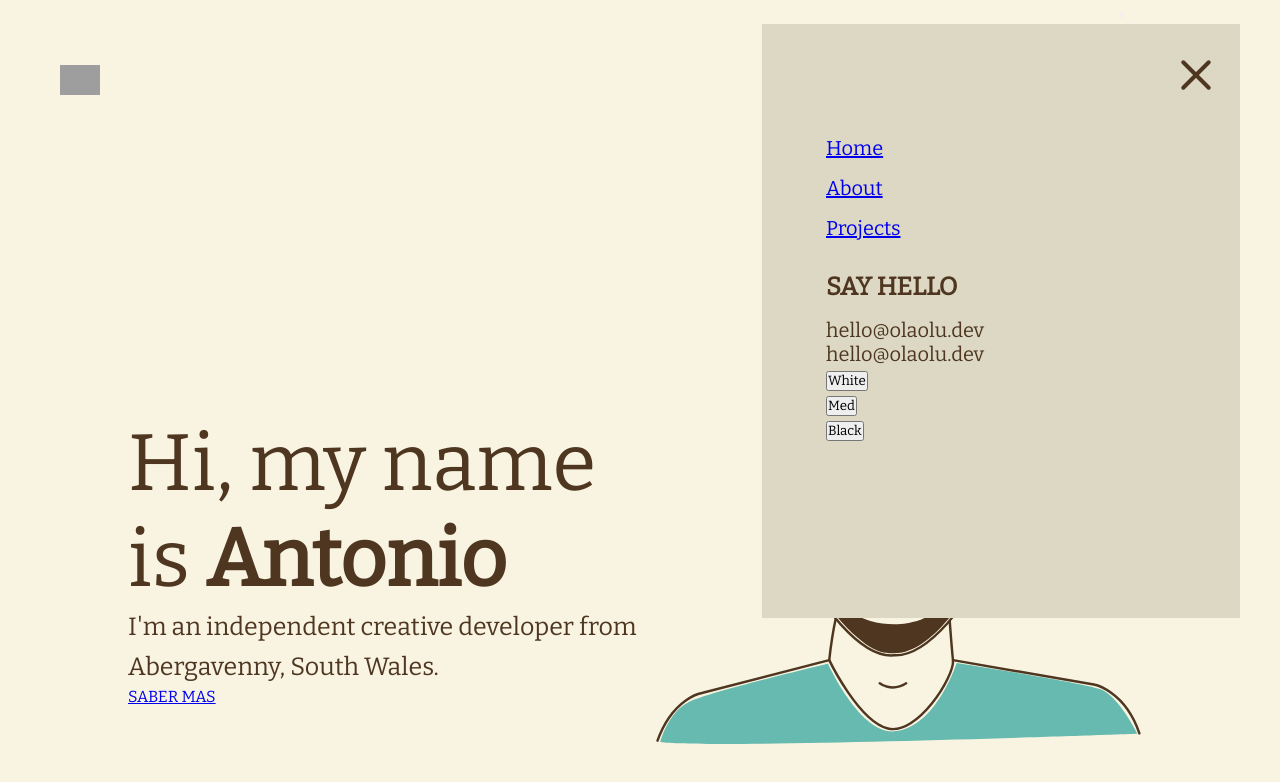
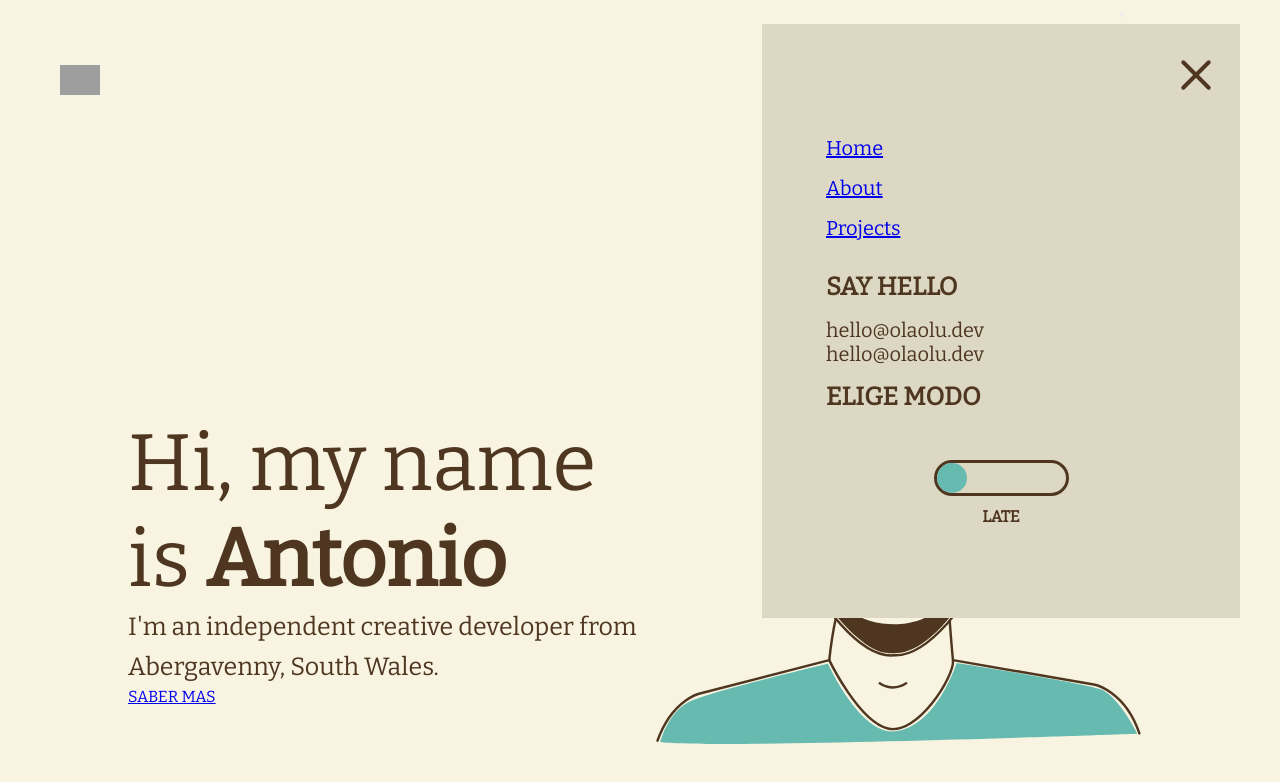
Before and after one commit to i42maroa/my-personal-web, a Next.js app: page / in a window 1280 px wide. Both pictures are taken after a click on the button 1122 px from the left and 15 px from the top of the page. Shown: the top 782 px of the page. Built offline with nearby package versions, Linux system fonts and the light colour scheme; grey boxes are pictures that could not be loaded.

Commit message:
Add toggle

```diff
--- a/app/components/shared/navigation/Navigation.tsx
+++ b/app/components/shared/navigation/Navigation.tsx
@@ -4,9 +4,9 @@ import styles from './Navigation.module.css'
 import { useEffect, useState } from 'react'
 import { LINKS } from '@/data/links.data'
 import { MenuButton } from '../menuButton/MenuButton'
-import changeRootColors from '@/hook/changeColor'
 import startAnimation from '@/hook/startAnimation'
 import { showNavbarDependOfScroll } from '@/hook/scrollHandler'
+import { Toggle } from '../toggle/Toggle'
 
 const links = LINKS
 
@@ -14,11 +14,6 @@ export function Navigation () {
   const [showNav, setShowNav] = useState(false)
   const [lastScrol, setLastScroll] = useState(0)
   const [isScrollDown, setIsScrollingDown] = useState(false)
-
-  function changeColorAndCloseNav (key:string) {
-    changeRootColors(key)
-    setShowNav(false)
-  }
 
   useEffect(() => {
     window.addEventListener('scroll', handleScroll)
@@ -54,11 +49,8 @@ export function Navigation () {
               <li>hello@olaolu.dev</li>
               <li>hello@olaolu.dev</li>
             </ul>
-            <ul>
-              <li><button onClick={() => changeColorAndCloseNav('white')}>White</button></li>
-              <li><button onClick={() => changeColorAndCloseNav('middle')}>Med</button></li>
-              <li><button onClick={() => changeColorAndCloseNav('dark')}>Black</button></li>
-            </ul>
+            <h4>ELIGE MODO</h4>
+            <Toggle />
           </nav>}
       </div>
     </header>
--- /dev/null
+++ b/app/components/shared/toggle/Toggle.module.css
@@ -0,0 +1,41 @@
+.container{
+  width: auto;
+  height: auto;
+  display: flex;
+  flex-direction: column;
+  justify-content: center;
+    margin: auto;
+}
+
+.toggleContainer{
+    display: flex;
+  justify-content: space-evenly;
+  border: 3px solid var(--font-color);
+  border-radius: 20px;
+  background-color: var(--dirty-white);
+  width: fit-content;
+}
+
+.input{
+  appearance: none;
+  background-color: transparent;
+  cursor: pointer;
+}
+
+.input::-webkit-slider-thumb{
+ -webkit-appearance: none;
+  width: 30px;
+  height: 30px;
+  background: var(--green);
+  border-radius: 50%;
+  cursor: -moz-grab;
+  cursor: -webkit-grab;
+}
+
+.text{
+    text-align: center;
+    text-transform: uppercase;
+    font-size: 16px;
+    font-weight: 800;
+    padding: 0.5rem;
+}
--- /dev/null
+++ b/app/components/shared/toggle/Toggle.tsx
@@ -0,0 +1,27 @@
+import changeRootColors from '@/hook/changeColor'
+import styles from './Toggle.module.css'
+import { useState } from 'react'
+import { STATE_TOGGLE } from '@/data/state-toggle.data'
+
+export function Toggle () {
+  const [state, setState] = useState(0)
+  const [text, setText] = useState(STATE_TOGGLE[0].text)
+
+  function changeHandler (event:any) {
+    const key = event.target.value
+    const type = STATE_TOGGLE[key].color
+    const text = STATE_TOGGLE[key].text
+    changeRootColors(type)
+    setText(text)
+    setState(key)
+  }
+
+  return (
+    <div className={styles.container}>
+      <div className={styles.toggleContainer}>
+        <input className={styles.input} onChange={changeHandler} type='range' min='0' max='2' value={state} />
+      </div>
+      <p className={styles.text}>{text}</p>
+    </div>
+  )
+}
--- /dev/null
+++ b/data/state-toggle.data.tsx
@@ -0,0 +1,13 @@
+export const STATE_TOGGLE = [
+  {
+    color: 'white',
+    text: 'late'
+  },
+  {
+    color: 'middle',
+    text: 'amateur'
+  },
+  {
+    color: 'dark',
+    text: 'hard'
+  }]
```
